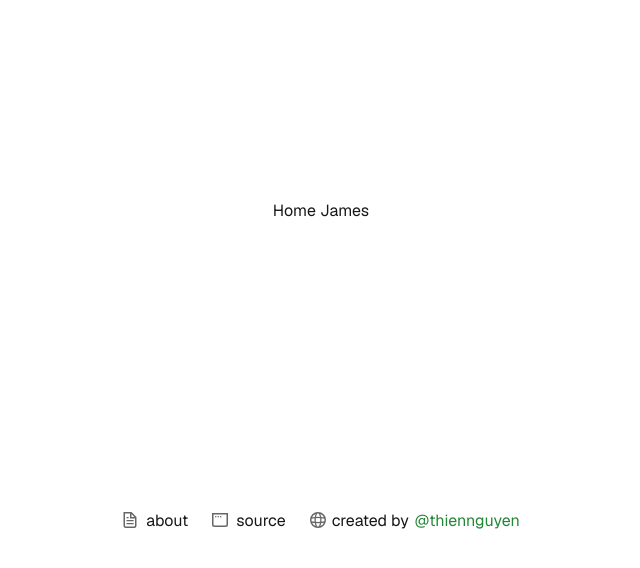
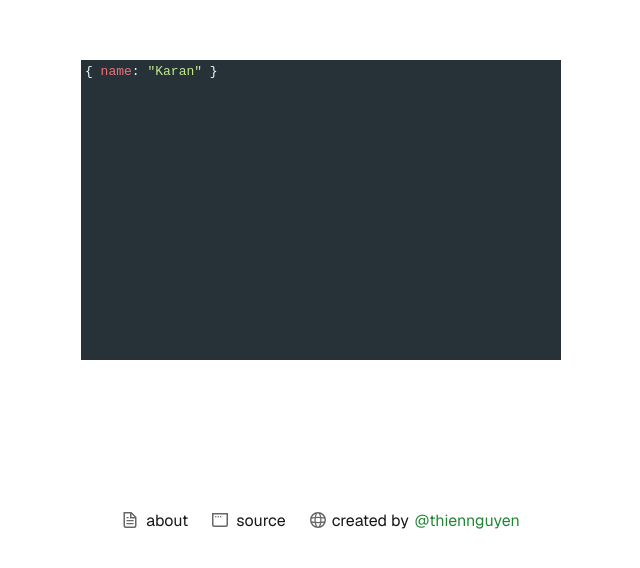
Before and after one commit to jamesnguyenn/code-to-beautiful-image, a Next.js app: page / in a window 1280 px wide. Shown: the part 190-758 px from the top of the page, without its empty margins (319-959 px from the left). Built offline with nearby package versions, Linux system fonts and the light colour scheme.

Commit message:
Dev Editor

```diff
--- a/package.json
+++ b/package.json
@@ -9,8 +9,10 @@
     "lint": "next lint"
   },
   "dependencies": {
+    "codemirror": "5",
     "next": "15.1.6",
     "react": "^19.0.0",
+    "react-codemirror2": "^8.0.0",
     "react-dom": "^19.0.0"
   },
   "devDependencies": {
--- a/src/app/page.tsx
+++ b/src/app/page.tsx
@@ -1,8 +1,13 @@
+'use client'
 import Image from "next/image";
 import styles from "./page.module.css";
+import Editor from "@/components/Editor";
 
 export default function Home() {
+
   return (
-    <div>Home James</div>
+    <>
+      <Editor />
+    </>
   );
 }
--- /dev/null
+++ b/src/components/Editor/index.css
@@ -0,0 +1,7 @@
+@import 'codemirror/lib/codemirror.css';
+@import 'codemirror/theme/material.css';
+
+.editor-wrapper .editor {
+    min-width: 480px;
+    max-width: 480px;
+}
--- /dev/null
+++ b/src/components/Editor/index.tsx
@@ -0,0 +1,29 @@
+import { Controlled as CodeMirror } from 'react-codemirror2';
+import "./index.css"
+import 'codemirror/lib/codemirror.css';
+import 'codemirror/theme/material.css';
+import 'codemirror/mode/javascript/javascript';
+import { useState } from 'react';
+
+const Editor = () => {
+    const [code, setCode] = useState<string>('{ name: "Karan" }');
+    return (
+        <div className='editor-wrapper'>
+            <CodeMirror
+                value={code}
+                className='editor'
+                options={{
+                    mode: 'javascript',
+                    theme: 'material',
+                    lineNumbers: false,
+                    readOnly: false,
+
+                }}
+                onBeforeChange={(editor, data, value) => {
+                    setCode(value);
+                }}
+            />
+        </div>
+    );
+};
+export default Editor
```
Also changed, not shown: 1 other file (tests, documents, lock files or other folders).
